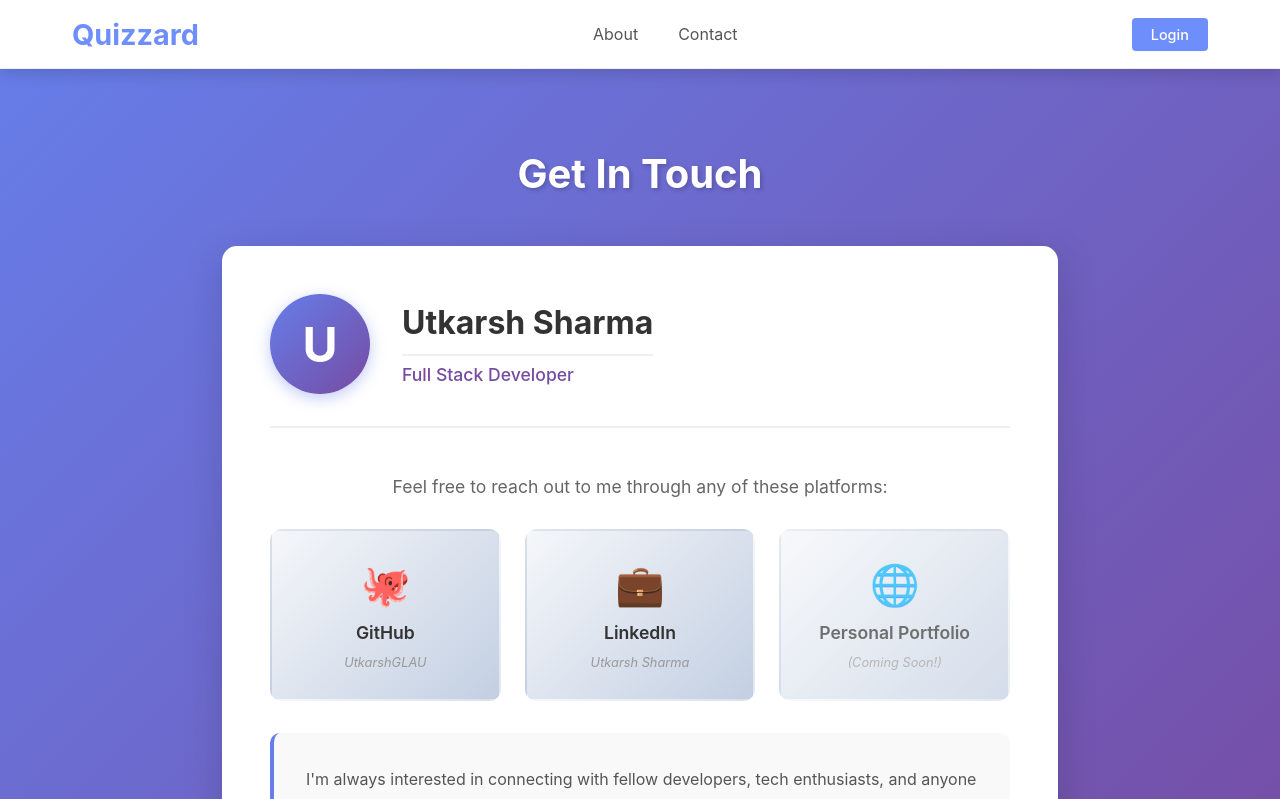
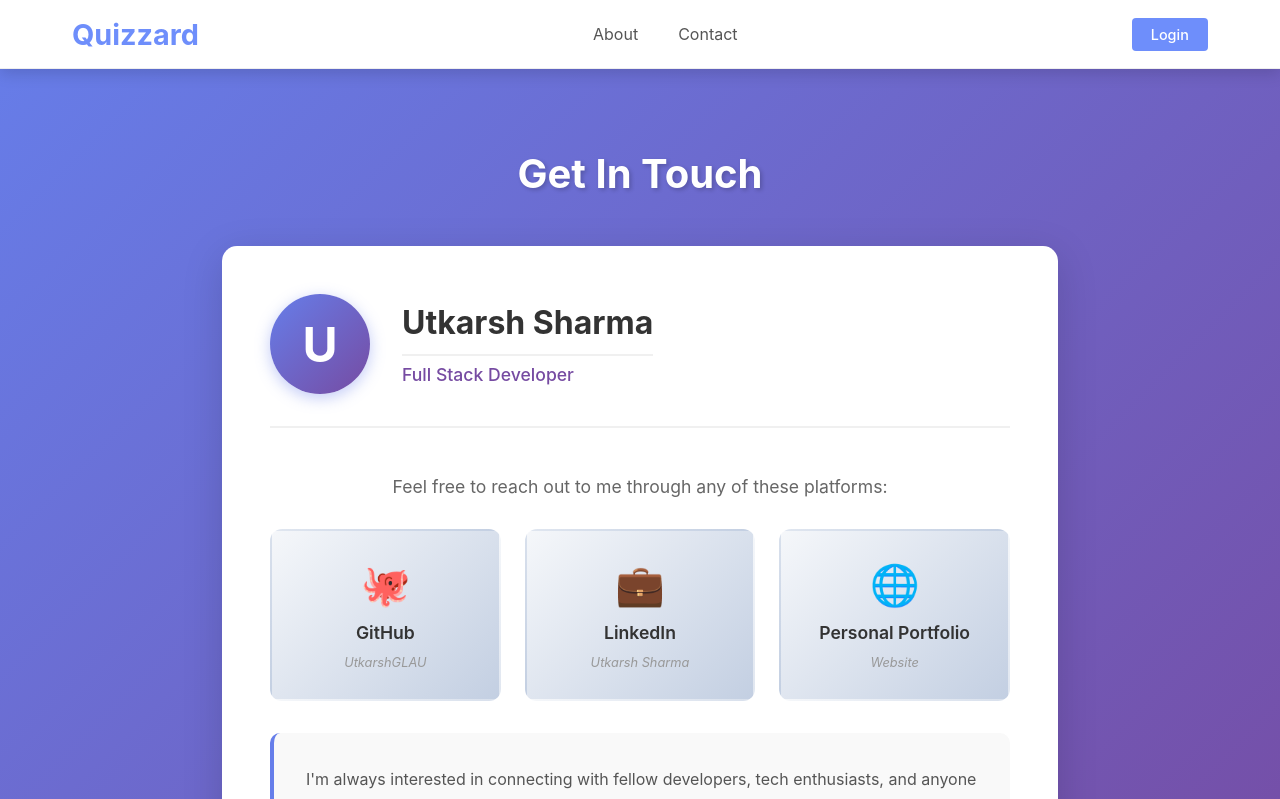
Before and after one commit to UtkarshGLAU/Quizzard, a React (Vite) app in the folder frontend/: page /contact in a window 1280 px wide. Shown: the top 799 px of the page. Built offline with nearby package versions, Linux system fonts and the light colour scheme; no server answers.

Commit message:
refactor: Update personal portfolio link styling and structure in Contact component

```diff
--- a/frontend/src/Contact/Contact.css
+++ b/frontend/src/Contact/Contact.css
@@ -133,31 +133,25 @@
   font-style: italic;
 }
 
-.personal-portfolio {
-  display: flex;
-  flex-direction: column;
-  align-items: center;
-  justify-content: center;
-  padding: 1.8rem;
-  background: linear-gradient(135deg, #f5f7fa 0%, #c3cfe2 100%);
-  border-radius: 12px;
-  border: 2px solid transparent;
-  gap: 0.8rem;
-  opacity: 0.7;
-  cursor: not-allowed;
+.personal-portfolio-link:hover {
+  background: linear-gradient(135deg, #667eea 0%, #764ba2 100%);
+}
+.personal-portfolio-link:hover .label,
+.personal-portfolio-link:hover .placeholder {
+  color: white;
 }
 
-.personal-portfolio .icon {
+.personal-portfolio-link .icon {
   font-size: 2.5rem;
 }
 
-.personal-portfolio .label {
+.personal-portfolio-link .label {
   font-size: 1.1rem;
   font-weight: 600;
   color: #333;
 }
 
-.personal-portfolio .placeholder {
+.personal-portfolio-link .placeholder {
   font-size: 0.8rem;
   color: #999;
   font-style: italic;
--- a/frontend/src/Contact/Contact.jsx
+++ b/frontend/src/Contact/Contact.jsx
@@ -36,11 +36,11 @@ const Contact = () => {
                 <span className="placeholder">Utkarsh Sharma</span>
               </a>
 
-              <div className="contact-link personal-portfolio">
+              <a href="https://utkarshsharma.me" target="_blank" rel="noopener noreferrer" className="contact-link personal-portfolio-link">
                 <span className="icon">🌐</span>
                 <span className="label">Personal Portfolio</span>
-                <span className="placeholder">(Coming Soon!)</span>
-              </div>
+                <span className="placeholder">Website</span>
+              </a>
             </div>
           </div>
 
```
